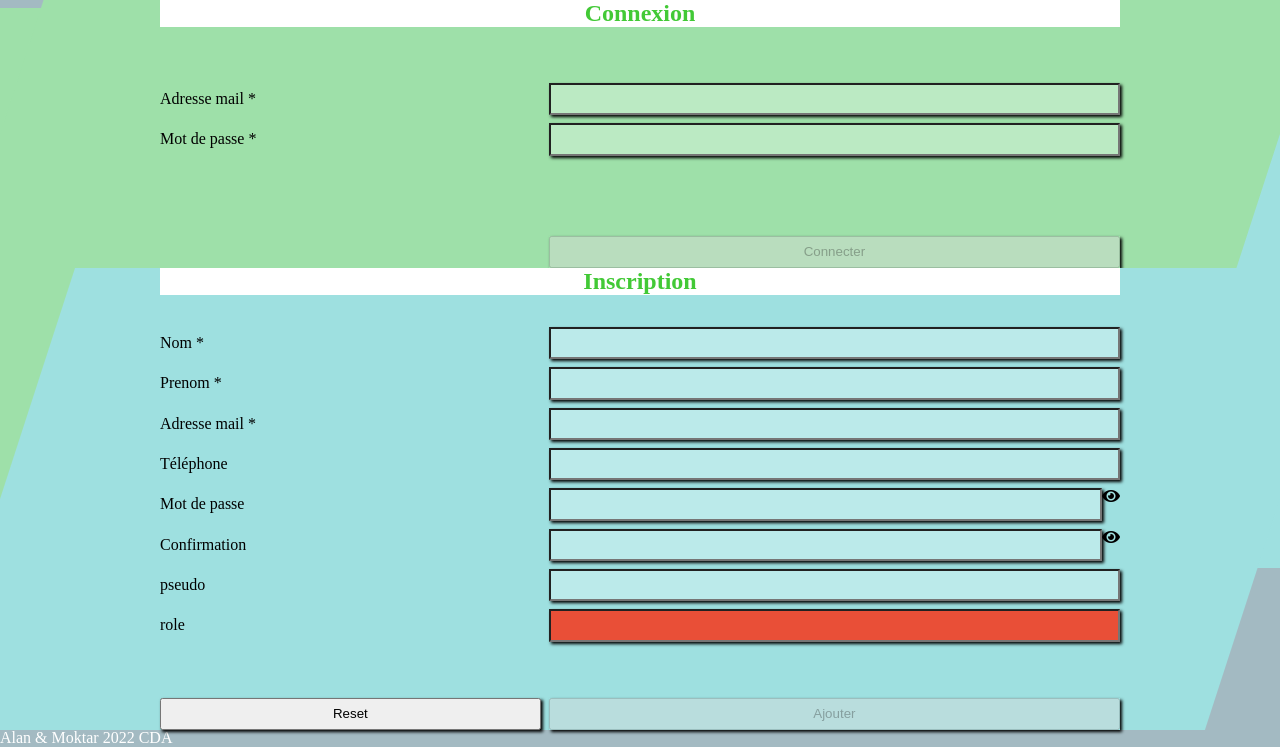
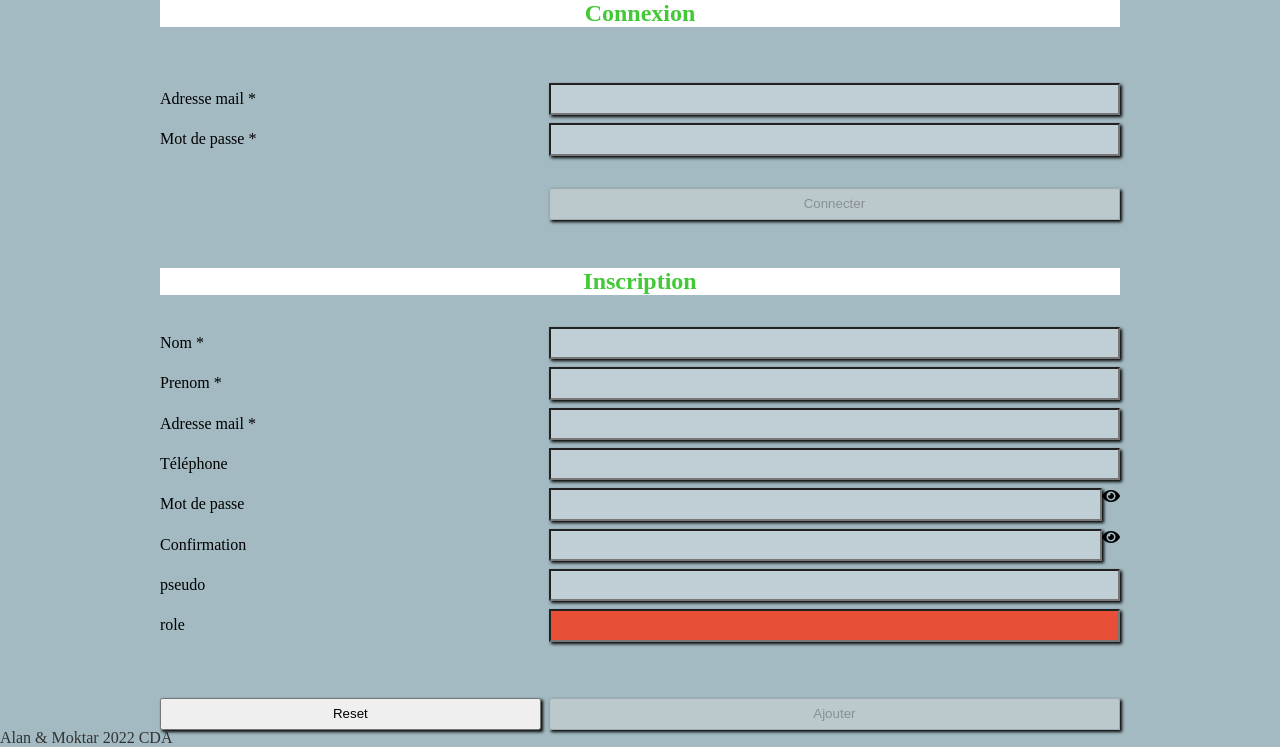
Before and after one commit to posonalan/GestionReunion, a PHP site: page / in a window 1280 px wide; the page is wider, and only the part inside the window is pictured. Shown: the part 171-918 px from the top of that part. Run offline with PHP 8.4, Linux system fonts and the light colour scheme.

Commit message:
inscription mise en page

```diff
--- a/Animalerie/Animalerie DAO/CSS/form.css
+++ b/Animalerie/Animalerie DAO/CSS/form.css
@@ -27,6 +27,8 @@ input, select {
 
 label {
     align-self: center;
+
+
 }
 
 fieldset {
--- a/Animalerie/Animalerie DAO/CSS/root.css
+++ b/Animalerie/Animalerie DAO/CSS/root.css
@@ -4,8 +4,17 @@
     --inputCorrect: #04724d;
     --inputIncorrect: #e94f37;
     --inputVide: #ffffff4d;
-    --bgc1:#9ee0a9;
-    --bgc2:#9ee0e0;
+    /* --bgc1:#9ee0a9;
+    --bgc2:#9ee0a9; */
+    --bcg1:0% { background-color: rgb(189, 194, 163); }
+	50% { background-color: rgb(163, 194, 163); }
+	75% { background-color: rgb(194, 177, 163); }
+	100% { background-color: rgb(194, 167, 163); }
+
+    --bcg2 :0% { background-color: rgb(189, 194, 163); }
+	50% { background-color: rgb(163, 194, 163); }
+	75% { background-color: rgb(194, 177, 163); }
+	100% { background-color: rgb(194, 167, 163); }
 }
 
 html, main, body, div, a, header, footer, nav, article, section, aside, fieldset, label, input, select {
--- a/Animalerie/Animalerie DAO/CSS/style.css
+++ b/Animalerie/Animalerie DAO/CSS/style.css
@@ -33,7 +33,7 @@ body{
 	flex: 0.5;
 }
 .textemulticolore {
-	background-image: linear-gradient(to left, rgb(233, 122, 233), indigo, blue, green, yellow, orange, red);
+	background-image: linear-gradient(to left, rgb(242, 167, 242), indigo, blue, green, yellow, orange, red);
 	-webkit-background-clip: text;
 	-webkit-background-clip: text;
 	-moz-background-clip: text;
@@ -238,7 +238,7 @@ form{
 footer {
 	padding-top: 1em;
 	text-align : center;
-	color: white;
+	color: rgb(50, 51, 50);
 
 }
 
--- a/Animalerie/Animalerie DAO/PHP/VIEW/FORM/FormInscription.php
+++ b/Animalerie/Animalerie DAO/PHP/VIEW/FORM/FormInscription.php
@@ -13,14 +13,14 @@
                 pattern="^[a-zA-Z]([\.\-_]?[a-zA-Z0-9])+@[a-zA-Z]([\.\-_]?[a-zA-Z0-9])+\.[a-zA-Z]{2,4}$" required>
             <label>Mot de passe *</label>
             <input type="password" id="pwd" name="motDePasse" required
-                title="Renseigner le mot de passe envoyé dans le mail de confirmation"
-               >
-            <div class=" colSpan2 "></div>
-            <div class=" colSpan2 "></div>
-            <div class=" colSpan2 "></div>
+                title="Renseigner le mot de passe envoyé dans le mail de confirmation">
+               <div class=" colSpan2 "></div>
+
+
             <div></div>
             <input type="submit" value="Connecter" disabled>
-
+            <div class=" colSpan2 "></div>
+              <div class=" colSpan2 "></div>
         </form>
     </section>
     <section class="center bgc2 hauteur">
@@ -42,8 +42,9 @@
             <label>Mot de passe </label>
             <div class="relative">
                 <input type="password" id="motDePasse" name="motDePasse" pattern="^(?=.*[a-z])(?=.*[A-Z])(?=.*\d)(?=.*\W).{8,}$"
-                    required>
-                <i class="oeil fas fa-eye"></i>
+                    required >
+                     <i class="oeil fas fa-eye"></i>
+            </div>
 
                 <fieldset id="infoMDP" class="noDisplay ">
                     <legend>Caractères du mot de passe</legend>
@@ -72,11 +73,13 @@
                 </fieldset>
             </div>
             <label>Confirmation </label>
-
+<label>
             <div>
                 <input type="password" id="confirmation" name="confirmation" required>
                 <i class="oeil fas fa-eye"></i>
+
             </div>
+</label>
             <label>pseudo </label>
             <input type="text" id="pseudo" name="pseudo"  required
                 title="pseudo">
@@ -84,9 +87,12 @@
                 <input type="number" id="role" name="role"  required
                 title="role">
                 <div class=" colSpan2 "></div>
-            <div class=" colSpan2 "></div>
+                <div class=" colSpan2 "></div>
+
             <input type="reset" value="Reset">
             <input type="submit" value="Ajouter" disabled>
         </form>
     </section>
     <div class="coinbas hauteur"></div>
+    <div class=" colSpan2 "></div>
+    <script src="../JS/verifForm.js"></script>
--- a/Animalerie/Animalerie DAO/PHP/VIEW/GENERAL/Footer.php
+++ b/Animalerie/Animalerie DAO/PHP/VIEW/GENERAL/Footer.php
@@ -1,4 +1,5 @@
 
 <script src="./JS/menu.js"></script>
 <script src="./JS/verifForm.js"></script>
+
 <footer>Alan & Moktar 2022 CDA </footer>
```
